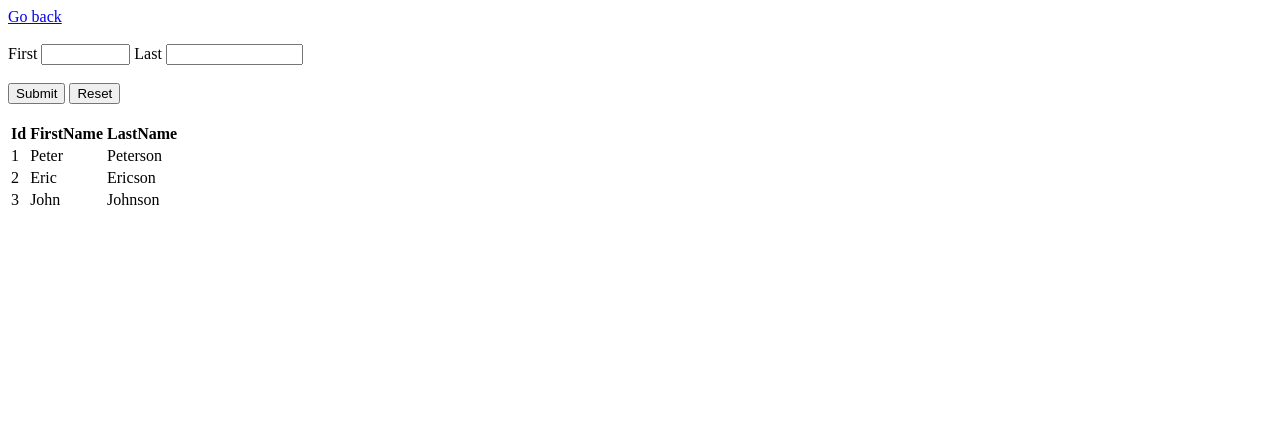
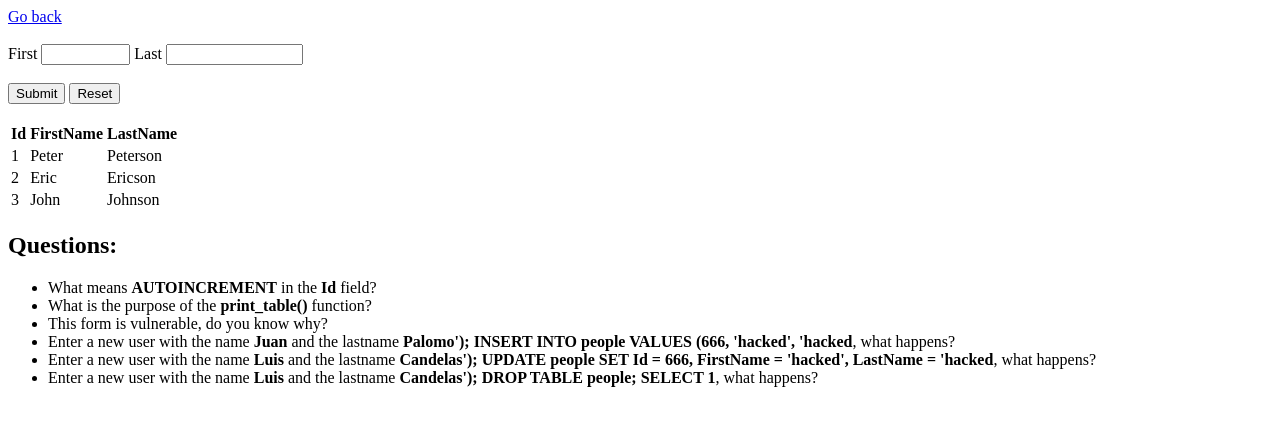
Before and after one commit to erseco/ejercicios_sql, a plain HTML site: page example03.html in a window 1280 px wide. Drawn offline with Linux system fonts and the light colour scheme.

Commit message:
Vulnerable thin

```diff
--- a/example03.html
+++ b/example03.html
@@ -73,6 +73,16 @@
 
     <div id="log"></div>
 
+    <h2>Questions:</h2>
+    <ul>
+        <li>What means <strong>AUTOINCREMENT</strong> in the <strong>Id</strong> field?</li>
+        <li>What is the purpose of the <strong>print_table()</strong> function?</li>
+        <li>This form is vulnerable, do you know why?</li>
+        <li>Enter a new user with the name <strong>Juan</strong> and the lastname <strong>Palomo'); INSERT INTO people VALUES (666, 'hacked', 'hacked</strong>, what happens?
+        <li>Enter a new user with the name <strong>Luis</strong> and the lastname <strong>Candelas'); UPDATE people SET Id = 666, FirstName = 'hacked', LastName = 'hacked</strong>, what happens?
+        <li>Enter a new user with the name <strong>Luis</strong> and the lastname <strong>Candelas'); DROP TABLE people; SELECT 1</strong>, what happens?
+    </ul>
+
 </body>
 <script type="text/javascript">
     // Why we call here the function?
```
Also changed, not shown: example04.html (+11 -0 lines).
